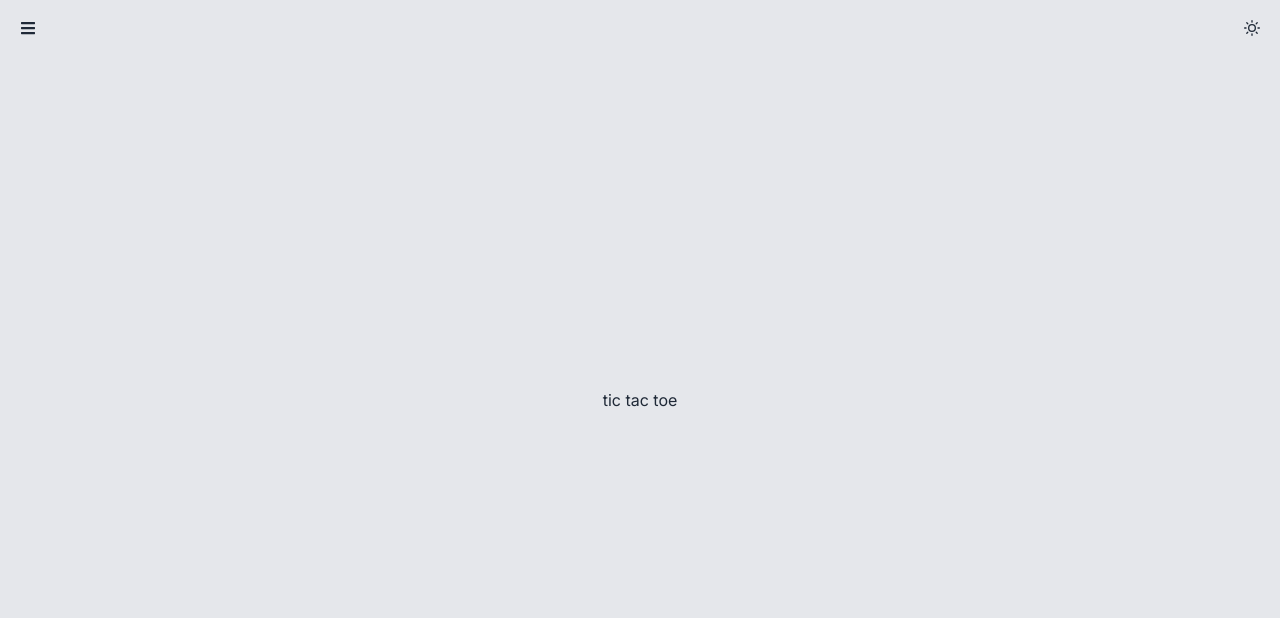
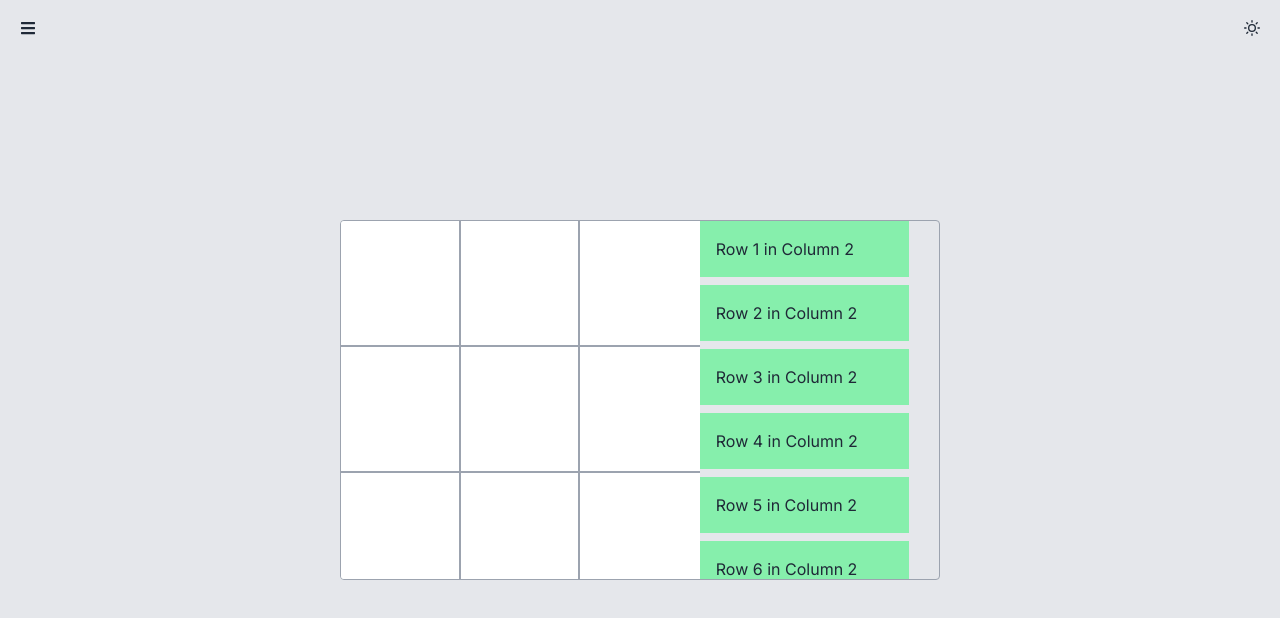
Before and after one commit to inaki/experiments, a Next.js app: page /tictactoe in a window 1280 px wide. Shown: the top 618 px of the page. Built offline with nearby package versions, Linux system fonts and the light colour scheme.

Commit message:
Add tic tac toe' gs

```diff
--- a/src/app/tictactoe/page.tsx
+++ b/src/app/tictactoe/page.tsx
@@ -1,18 +1,83 @@
 "use client";
 import { Inter } from "next/font/google";
 import { useState } from "react";
+import { TiTimes, TiMediaRecord } from "react-icons/ti";
 
 const inter = Inter({
   subsets: ["latin"],
 });
 
+interface TicTacToeCellProps {
+  value: "X" | "O" | null;
+}
+
+const TicTacToeCell = ({ value }: TicTacToeCellProps) => {
+  return (
+    <div className="absolute">
+      {value === "X" && <TiTimes size={32} />}
+      {value === "O" && <TiMediaRecord size={32} />}
+    </div>
+  );
+};
+
+const cellBorder = (rIdx: number, cIdx: number) => {
+  if (rIdx === 0 && cIdx === 0) {
+    return "border-b-2 border-r-2 border-gray-400";
+  } else if (rIdx === 1 && cIdx === 0) {
+    return "border-r-2 border-l-1 border-gray-400";
+  } else if (rIdx === 2 && cIdx === 0) {
+    return "border-t-2 border-r-2 border-gray-400";
+  } else if (rIdx === 0 && cIdx === 1) {
+    return "border-b-2 border-r-2 border-gray-400";
+  } else if (rIdx === 1 && cIdx === 1) {
+    return "border-r-2 border-gray-400";
+  } else if (rIdx === 2 && cIdx === 1) {
+    return "border-t-2 border-r-2 border-gray-400";
+  } else if (rIdx === 0 && cIdx === 2) {
+    return "border-b-2 border-gray-400";
+  } else if (rIdx === 1 && cIdx === 2) {
+    return "border-gray-400";
+  } else if (rIdx === 2 && cIdx === 2) {
+    return "border-t-2 border-gray-400";
+  } else {
+    return "";
+  }
+};
+
 export default function TicTacToe() {
+  const [board, setBoard] = useState([
+    [null, null, null],
+    [null, null, null],
+    [null, null, null],
+  ]);
+
   return (
     <main
       className={`flex min-h-screen items-center justify-center flex-col p-24
   ${inter.className}`}
     >
-      tic tac toe
+      <div className="grid grid-cols-[60%,35%] border w-[600px] h-[360px] overflow-hidden border-gray-400 dark:border-light-secondary rounded">
+        <div className="grid grid-cols-3 gap-0">
+          {board.map((row, rowIndex) => {
+            return row.map((cell, cellIndex) => {
+              return (
+                <div className={`bg-white ${cellBorder(rowIndex, cellIndex)}`}>
+                  <TicTacToeCell value={cell} />
+                </div>
+              );
+            });
+          })}
+        </div>
+
+        <div className="grid grid-rows-6 gap-2">
+          <div className="bg-green-300 p-4">Row 1 in Column 2</div>
+          <div className="bg-green-300 p-4">Row 2 in Column 2</div>
+          <div className="bg-green-300 p-4">Row 3 in Column 2</div>
+          <div className="bg-green-300 p-4">Row 4 in Column 2</div>
+          <div className="bg-green-300 p-4">Row 5 in Column 2</div>
+          <div className="bg-green-300 p-4">Row 6 in Column 2</div>
+        </div>
+      </div>
     </main>
   );
 }
```
